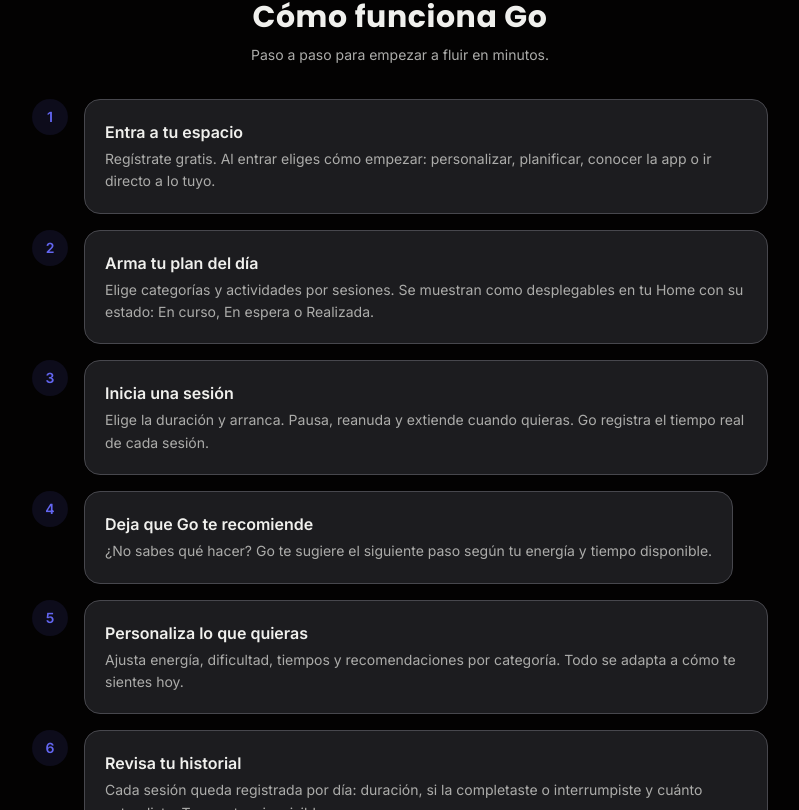
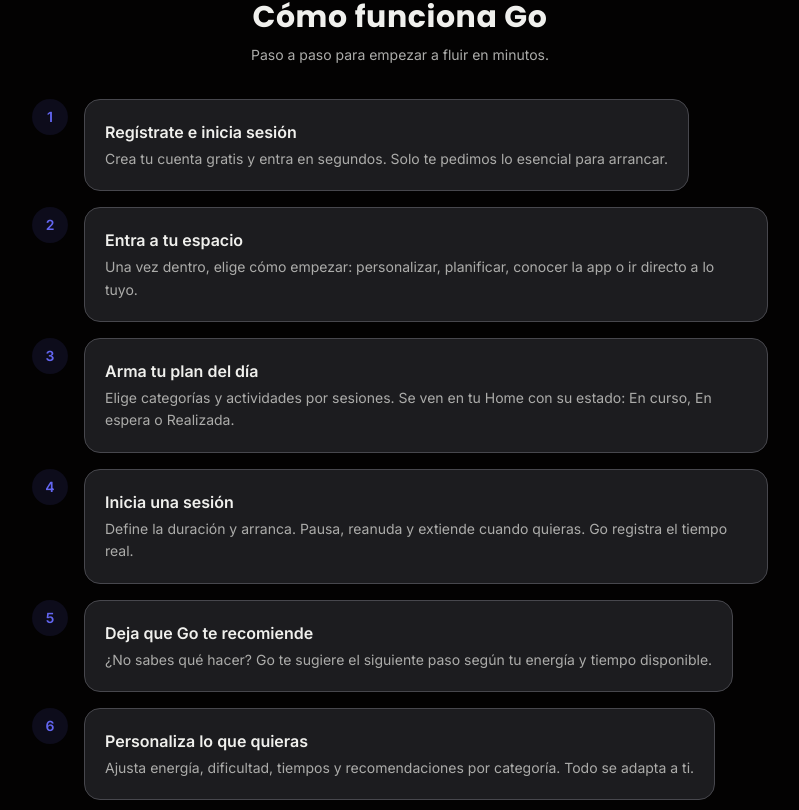
Before and after one commit to jorgeDevCod/Go-Sesi-n-PWA, a Next.js app: page / in a window 1280 px wide. Shown: the part 2730-3540 px from the top of the page, without its empty margins (240-1039 px from the left). Built offline with nearby package versions, Linux system fonts and the light colour scheme; no server answers.

Commit message:
actualizar page informativa

```diff
--- a/app/(marketing)/page.tsx
+++ b/app/(marketing)/page.tsx
@@ -94,19 +94,24 @@ const TRACKING = [
 
 const STEPS = [
   {
+    title: "Regístrate e inicia sesión",
+    description:
+      "Crea tu cuenta gratis y entra en segundos. Solo te pedimos lo esencial para arrancar.",
+  },
+  {
     title: "Entra a tu espacio",
     description:
-      "Regístrate gratis. Al entrar eliges cómo empezar: personalizar, planificar, conocer la app o ir directo a lo tuyo.",
+      "Una vez dentro, elige cómo empezar: personalizar, planificar, conocer la app o ir directo a lo tuyo.",
   },
   {
     title: "Arma tu plan del día",
     description:
-      "Elige categorías y actividades por sesiones. Se muestran como desplegables en tu Home con su estado: En curso, En espera o Realizada.",
+      "Elige categorías y actividades por sesiones. Se ven en tu Home con su estado: En curso, En espera o Realizada.",
   },
   {
     title: "Inicia una sesión",
     description:
-      "Elige la duración y arranca. Pausa, reanuda y extiende cuando quieras. Go registra el tiempo real de cada sesión.",
+      "Define la duración y arranca. Pausa, reanuda y extiende cuando quieras. Go registra el tiempo real.",
   },
   {
     title: "Deja que Go te recomiende",
@@ -116,12 +121,12 @@ const STEPS = [
   {
     title: "Personaliza lo que quieras",
     description:
-      "Ajusta energía, dificultad, tiempos y recomendaciones por categoría. Todo se adapta a cómo te sientes hoy.",
+      "Ajusta energía, dificultad, tiempos y recomendaciones por categoría. Todo se adapta a ti.",
   },
   {
     title: "Revisa tu historial",
     description:
-      "Cada sesión queda registrada por día: duración, si la completaste o interrumpiste y cuánto extendiste. Tu constancia, visible.",
+      "Cada sesión queda registrada: duración, si la completaste o interrumpiste y cuánto extendiste.",
   },
   {
     title: "Llévala contigo",
```
